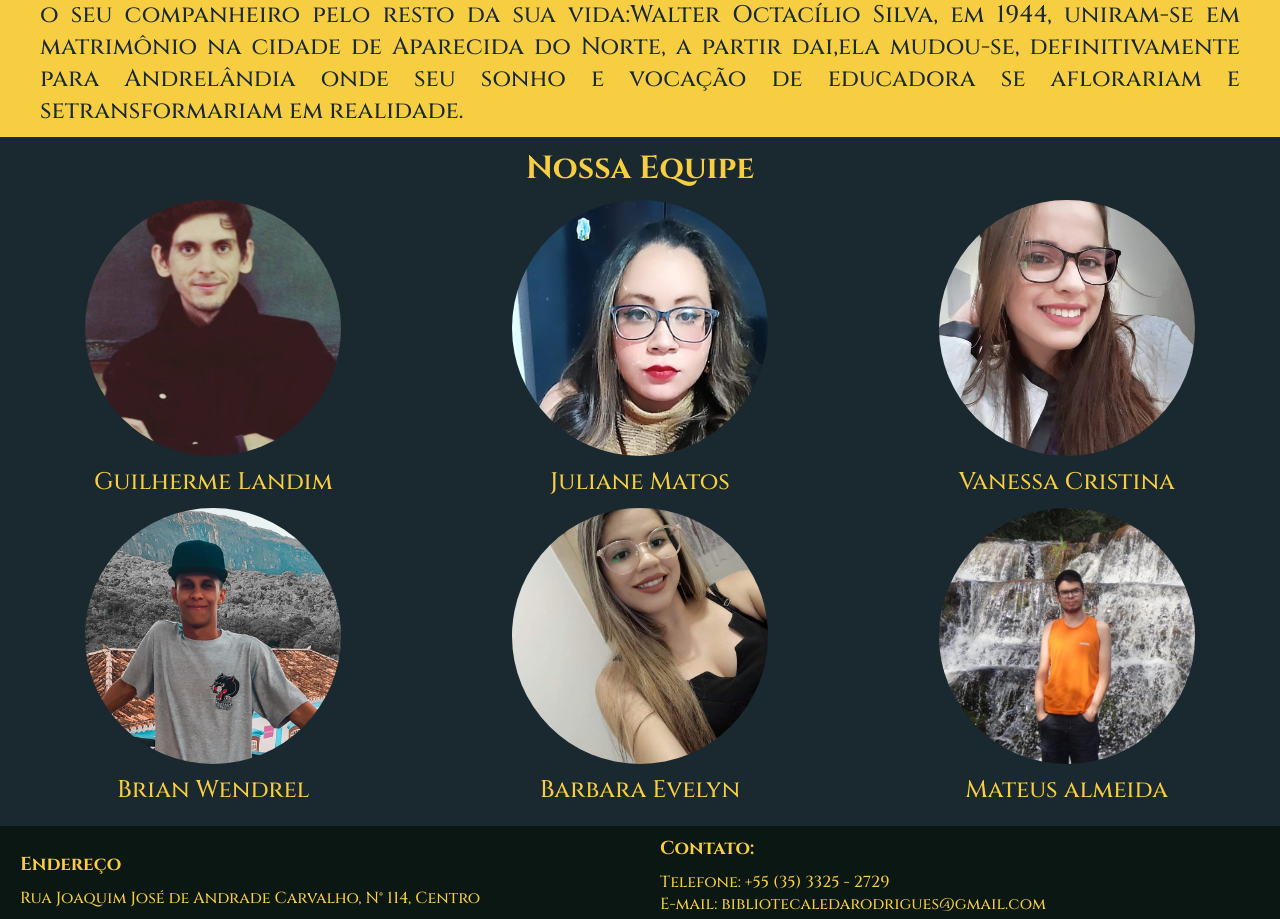
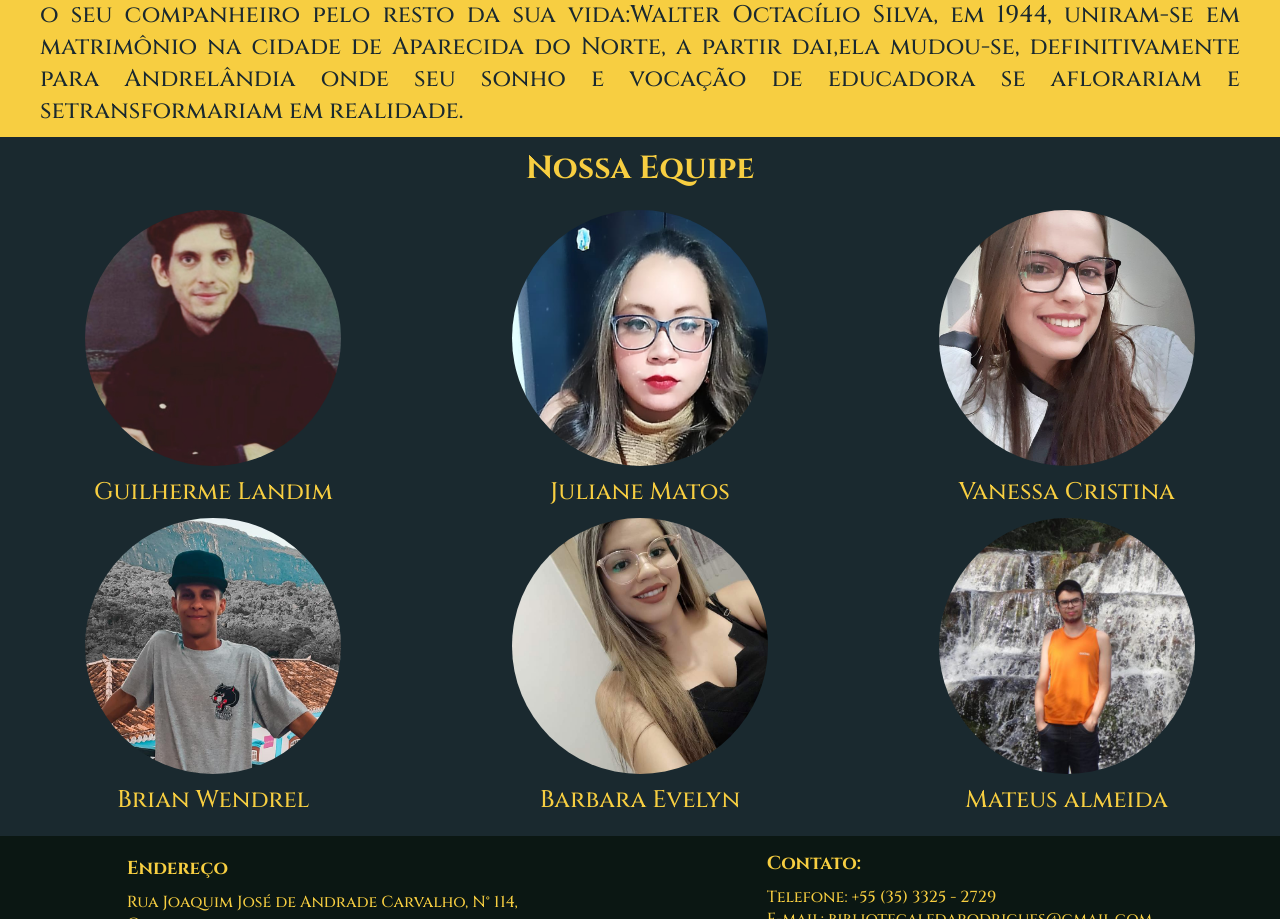
Before and after one commit to mateusalmeida31415/Biblioteca-Leda-Rodrigues, a plain HTML site: page index.html in a window 1280 px wide. Shown: the part 1152-2071 px from the top of the page. Drawn offline with Linux system fonts and the light colour scheme.

Commit message:
Modificação no rodapé

```diff
--- a/style.scss
+++ b/style.scss
@@ -5,7 +5,6 @@
     font-family: 'Cinzel', serif;
 }
 body{
-    //position: absolute;
     overflow-x: hidden;
 }
 @mixin flex() {
@@ -154,7 +153,7 @@ body{
     &-title{
         color: #F7CE41;
         text-align: center;
-        padding: 10px;
+        padding: 10px 10px 20px 10px;
     }
     &-container{
         @include flex();
@@ -327,4 +326,52 @@ body{
             }
         }
     }
+
+    .box-footer{
+        @include flex();
+        flex-wrap: wrap;;
+        //flex-direction: column;
+        //align-items: flex-start;
+        background-color: #0B1713;
+        &-address{
+            width: calc(100vw/3);
+            padding: 10px;
+            &-title{
+                padding: 10px;
+                text-align: left;
+                color: #F7CE41
+            }
+            &-content{
+                padding: 0px 0px 0px 10px;
+                text-align: left;
+                color: #F7CE41;
+            }
+        }
+        &-contact{
+            width: calc(100vw/3);
+            padding: 0px 10px 10px;
+            &-title{
+                padding: 10px;
+                color: #F7CE41;
+            }
+            &-content{
+                padding: 0px 0px 0px 10px;
+                text-align: left;
+                color: #F7CE41;
+                overflow: hidden;
+            }
+        }
+        &-logos{
+            @include flex();
+            justify-content: space-around;
+            width: 100vw;
+            .iconify{
+                color: #F7CE41;
+                padding: 10px;
+                margin: 0px 10px;
+                height: 70px;
+                width: 70px;
+            }
+        }
+    }
 }
```
Also changed, not shown: style.css, 1 other file.
